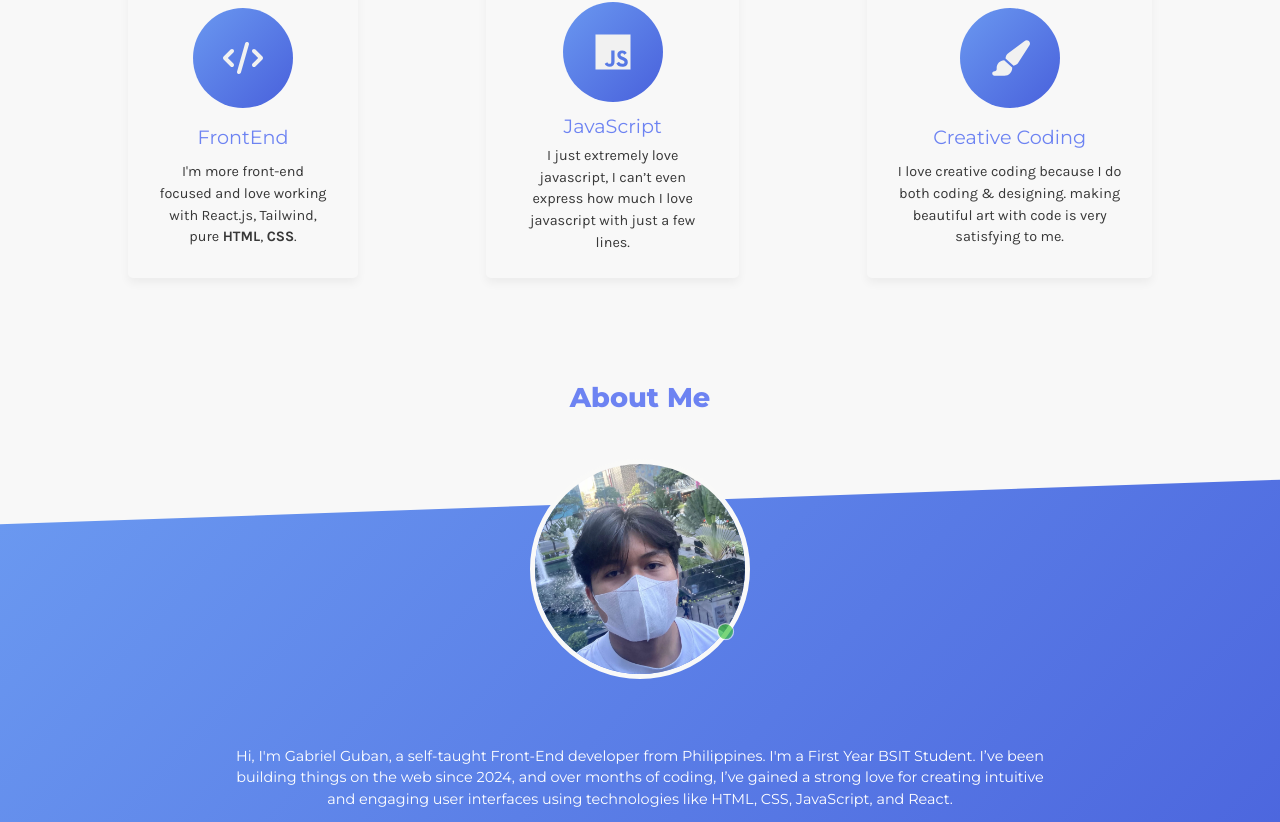
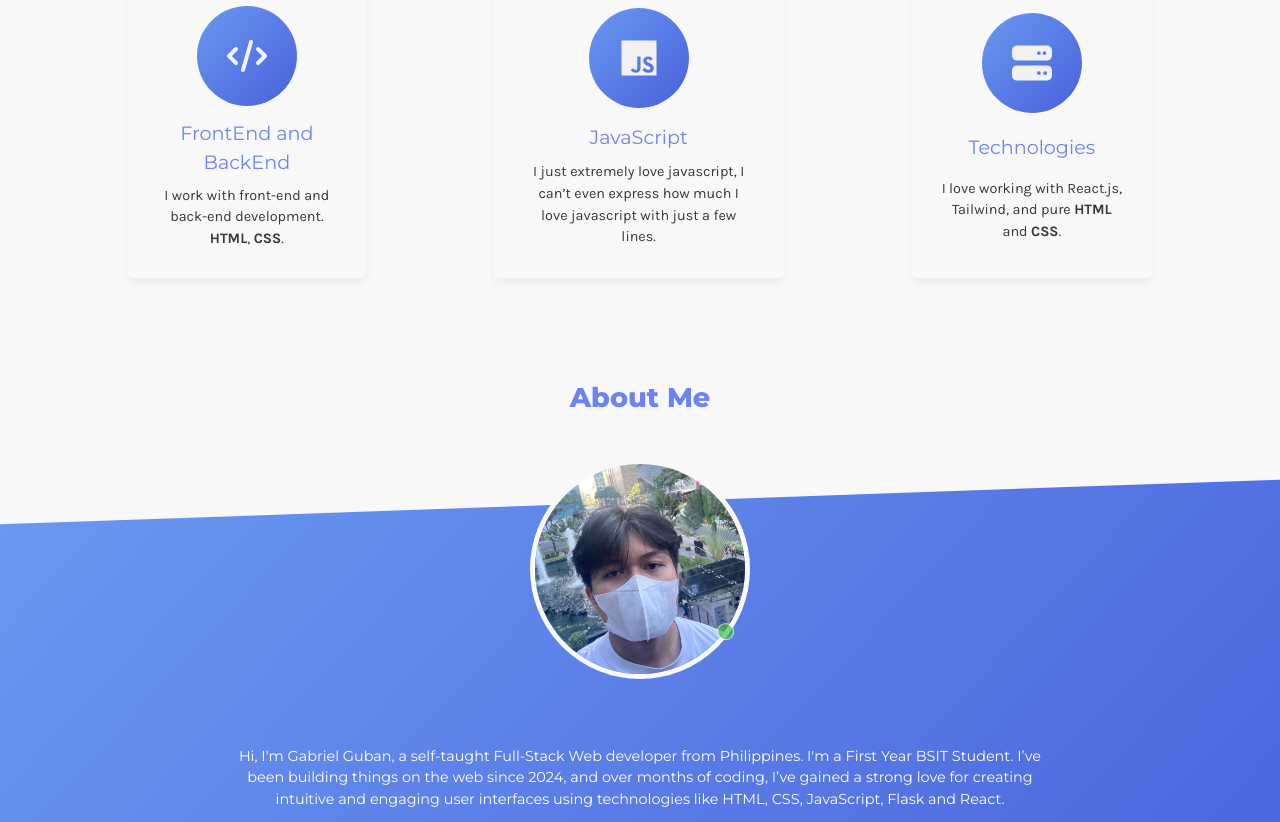
Before and after one commit to gabyel-dev/my-portfolio, a React (Vite) app: page / in a window 1280 px wide. Shown: the part 898-1720 px from the top of the page. Built offline with nearby package versions, Linux system fonts and the light colour scheme; a web font is replaced by a local one.

Commit message:
updated portfolio

```diff
--- a/src/components/AboutMe.jsx
+++ b/src/components/AboutMe.jsx
@@ -1,13 +1,13 @@
 import { FontAwesomeIcon } from "@fortawesome/react-fontawesome";
 import "./css/Base.css";
 import "./css/AboutMe.css";
-import { faCode, faPaintBrush } from "@fortawesome/free-solid-svg-icons";
+import { faCode, faServer } from "@fortawesome/free-solid-svg-icons";
 import { faJs } from "@fortawesome/free-brands-svg-icons";
 import styled from "styled-components";
 
 const code = <FontAwesomeIcon icon={faCode} />;
 const js = <FontAwesomeIcon icon={faJs} />;
-const creative = <FontAwesomeIcon icon={faPaintBrush} />;
+const server = <FontAwesomeIcon icon={faServer} />;
 const SkewedBackground = styled.div`
   background-image: linear-gradient(
     134deg,
@@ -47,11 +47,10 @@ export default function AboutMe() {
             <li>
               <div>{code}</div>
               <h1 className="text-[var(--text-color)] text-[1.2rem]">
-                FrontEnd
+                FrontEnd and BackEnd
               </h1>
               <p className="karla text-[0.9rem]">
-                I'm more front-end focused and love working with React.js,
-                Tailwind, pure
+                I work with front-end and back-end development.
                 <b> HTML</b>, <b>CSS</b>.
               </p>
             </li>
@@ -66,13 +65,13 @@ export default function AboutMe() {
               </p>
             </li>
             <li>
-              <div>{creative}</div>
+              <div>{server}</div>
               <h1 className="text-[var(--text-color)] text-[1.2rem]">
-                Creative Coding
+                Technologies
               </h1>
               <p className="karla text-[0.9rem]">
-                I love creative coding because I do both coding & designing.
-                making beautiful art with code is very satisfying to me.
+                I love working with React.js, Tailwind, and pure <b>HTML</b> and{" "}
+                <b>CSS</b>.
               </p>
             </li>
           </ul>
@@ -95,12 +94,12 @@ export default function AboutMe() {
               <div className="online"></div>
               {/* Text Below the Image */}
               <p className="text-center w-[80%] mt-5 text-white text-[0.9em]">
-                Hi, I'm Gabriel Guban, a self-taught Front-End developer from
-                Philippines. I'm a First Year BSIT Student. I’ve been building
-                things on the web since 2024, and over months of coding, I’ve
-                gained a strong love for creating intuitive and engaging user
-                interfaces using technologies like HTML, CSS, JavaScript, and
-                React.
+                Hi, I'm Gabriel Guban, a self-taught Full-Stack Web developer
+                from Philippines. I'm a First Year BSIT Student. I’ve been
+                building things on the web since 2024, and over months of
+                coding, I’ve gained a strong love for creating intuitive and
+                engaging user interfaces using technologies like HTML, CSS,
+                JavaScript, Flask and React.
               </p>
 
               <p className="text-center w-[80%] mt-5 text-white text-[0.9em] pb-[7vh]">
--- a/src/components/Home.jsx
+++ b/src/components/Home.jsx
@@ -37,7 +37,7 @@ export default function Home() {
               GABRIEL GUBAN
             </h1>
             <p className="desc text-[1.1em] sm:text-[1.1em] md:text-[1.1em] lg:text-[1.2em] xl:text-[1.3em]">
-              FRONT-END WEB DEVELOPER
+              FULL-STACK WEB DEVELOPER
             </p>
           </div>
 
```
